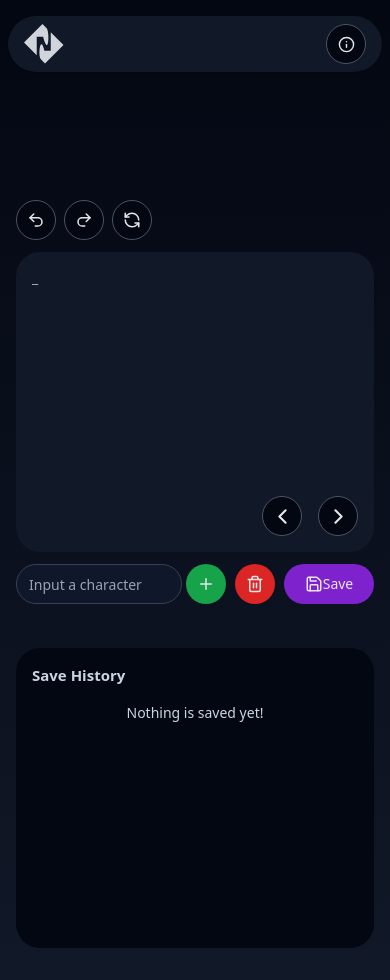
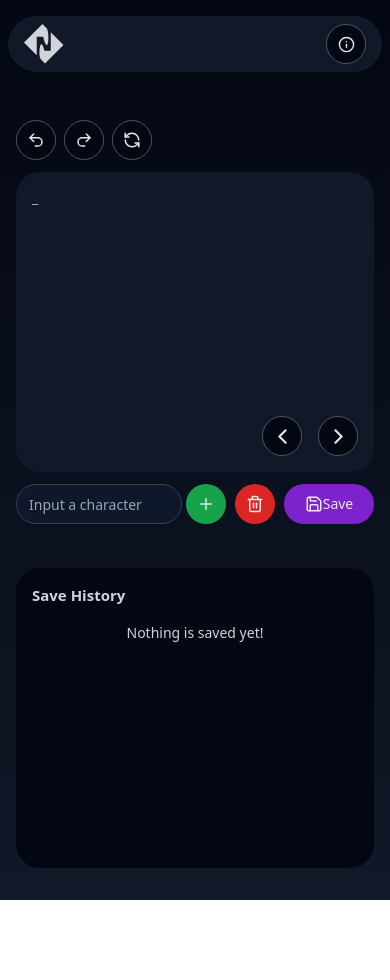
Before and after one commit to castelstack/single-text-editor, a React (Vite) app: page / in a window 390 px wide. After the commit the page ends 900 px from the top, so only its background shows below. Built offline with nearby package versions, Linux system fonts and the light colour scheme.

Commit message:
fix: change mobile margin

```diff
--- a/src/App.tsx
+++ b/src/App.tsx
@@ -25,7 +25,7 @@ function App() {
   return (
     <div className=' '>
       <Header />
-      <div className='wrapper-inner mt-32 flex flex-col gap-3 '>
+      <div className='wrapper-inner md:mt-32 mt-12 flex flex-col gap-3 '>
         <ActionsBtns
           handleReset={handleReset}
           handleRedo={handleRedo}
```
